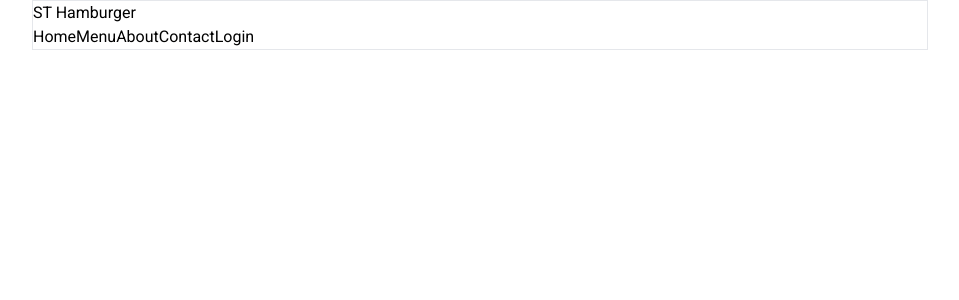
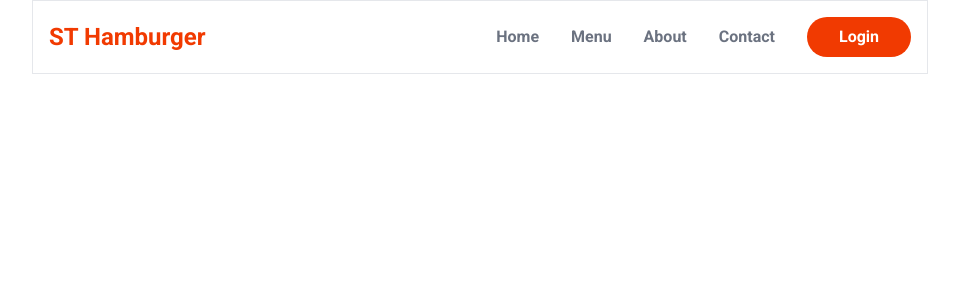
Before and after one commit to spikey2023/food-ordering-app, a Next.js app: page / in a window 1280 px wide. Shown: the top 300 px of the page, without its empty margins (160-1119 px from the left). Built offline with nearby package versions, Linux system fonts and the light colour scheme.

Commit message:
Added Header component with styles

```diff
--- /dev/null
+++ b/src/app/components/layout/Header.js
@@ -0,0 +1,19 @@
+import Link from "next/link";
+
+export default function Header(){
+    return(
+        <header className="flex items-center justify-between">
+      <Link className= "text-primary font-semibold text-2xl" href="">
+      ST Hamburger
+      </Link>
+      <nav className="flex items-center gap-8 text-gray-500 font-semibold">
+        <Link href={''}>Home</Link>
+        <Link href={''}>Menu</Link>
+        <Link href={''}>About</Link>
+        <Link href={''}>Contact</Link>
+        <Link href={''}className = "bg-primary rounded-full text-white px-8 py-2">
+          Login</Link>
+      </nav>
+    </header>
+    )
+}
--- a/src/app/layout.js
+++ b/src/app/layout.js
@@ -12,7 +12,7 @@
   return (
     <html lang="en">
       <body className={roboto.className}>
-        <main className="max-w-4xl mx-auto border">
+        <main className="max-w-4xl mx-auto border p-4">
         {children}
         </main>
         </body>
--- a/src/app/page.js
+++ b/src/app/page.js
@@ -1,19 +1,10 @@
 import Image from "next/image";
-import Link from "next/link";
+import Header from "./components/layout/Header";
 
 export default function Home() {
   return (
     <>
-    <header>
-      <Link href=""> ST Hamburger</Link>
-      <nav>
-        <Link href={''}>Home</Link>
-        <Link href={''}>Menu</Link>
-        <Link href={''}>About</Link>
-        <Link href={''}>Contact</Link>
-        <Link href={''}>Login</Link>
-      </nav>
-    </header>
+    <Header />
     </>
   );
 }
--- a/tailwind.config.js
+++ b/tailwind.config.js
@@ -7,10 +7,9 @@
   ],
   theme: {
     extend: {
-      backgroundImage: {
-        "gradient-radial": "radial-gradient(var(--tw-gradient-stops))",
-        "gradient-conic":
-          "conic-gradient(from 180deg at 50% 50%, var(--tw-gradient-stops))",
+      colors: {
+        primary : '#f13a01',
+
       },
     },
   },
```
